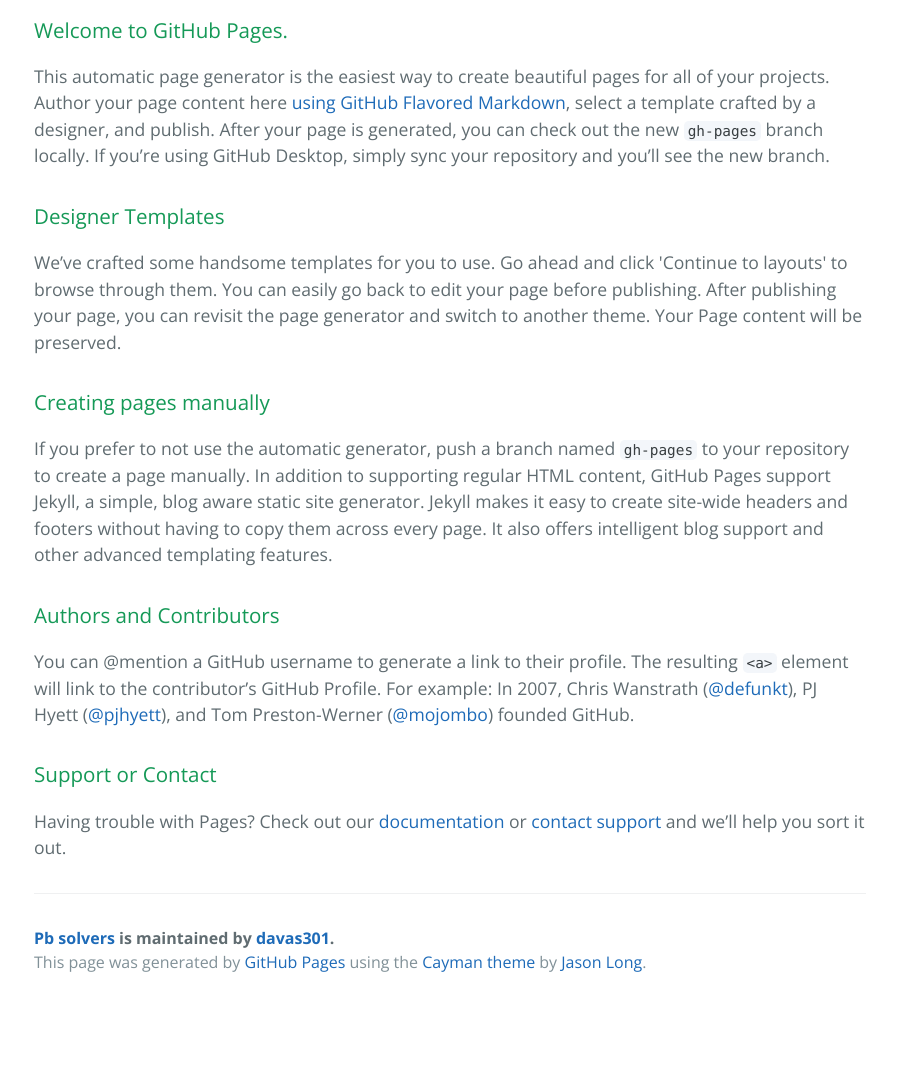
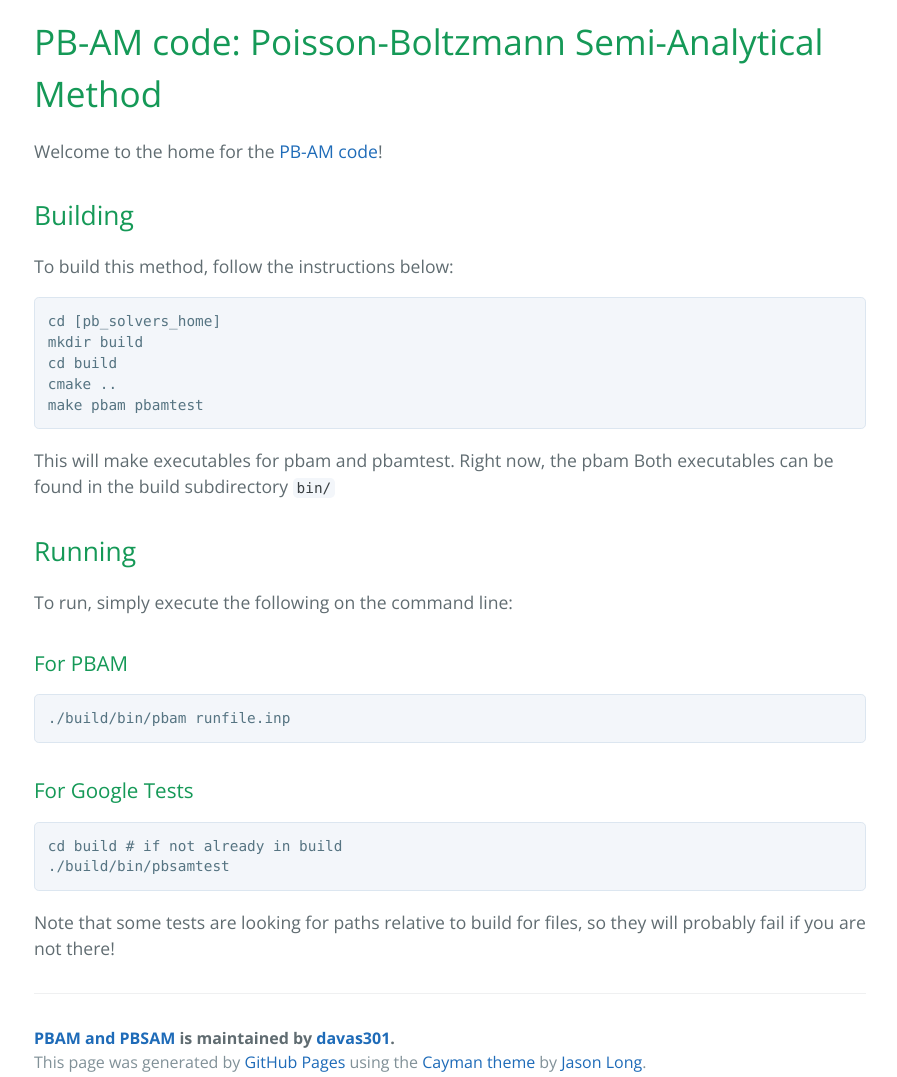
Before and after one commit to dhbrookes/pb_solvers, a plain HTML site: page index.html in a window 1280 px wide. Shown: the part 400-1477 px from the top of the page, without its empty margins (190-1087 px from the left). Before the commit the page ends 1406 px from the top, so only its background shows below. Drawn offline with nearby package versions, Linux system fonts and the light colour scheme.

Commit message:
Create gh-pages branch via GitHub

```diff
--- a/index.html
+++ b/index.html
@@ -2,7 +2,7 @@
 <html lang="en-us">
   <head>
     <meta charset="UTF-8">
-    <title>Pb solvers by davas301</title>
+    <title>PBAM and PBSAM by davas301</title>
     <meta name="viewport" content="width=device-width, initial-scale=1">
     <link rel="stylesheet" type="text/css" href="stylesheets/normalize.css" media="screen">
     <link href='https://fonts.googleapis.com/css?family=Open+Sans:400,700' rel='stylesheet' type='text/css'>
@@ -11,7 +11,7 @@
   </head>
   <body>
     <section class="page-header">
-      <h1 class="project-name">Pb solvers</h1>
+      <h1 class="project-name">PBAM and PBSAM</h1>
       <h2 class="project-tagline">Analytic and Semi-Analytic solvers for Poisson-Boltzmann equations</h2>
       <a href="https://github.com/davas301/pb_solvers" class="btn">View on GitHub</a>
       <a href="https://github.com/davas301/pb_solvers/zipball/master" class="btn">Download .zip</a>
@@ -19,33 +19,49 @@
     </section>
 
     <section class="main-content">
-      <h3>
-<a id="welcome-to-github-pages" class="anchor" href="#welcome-to-github-pages" aria-hidden="true"><span aria-hidden="true" class="octicon octicon-link"></span></a>Welcome to GitHub Pages.</h3>
+      <h1>
+<a id="pb-am-code-poisson-boltzmann-semi-analytical-method" class="anchor" href="#pb-am-code-poisson-boltzmann-semi-analytical-method" aria-hidden="true"><span aria-hidden="true" class="octicon octicon-link"></span></a>PB-AM code: Poisson-Boltzmann Semi-Analytical Method</h1>
 
-<p>This automatic page generator is the easiest way to create beautiful pages for all of your projects. Author your page content here <a href="https://guides.github.com/features/mastering-markdown/">using GitHub Flavored Markdown</a>, select a template crafted by a designer, and publish. After your page is generated, you can check out the new <code>gh-pages</code> branch locally. If you’re using GitHub Desktop, simply sync your repository and you’ll see the new branch.</p>
+<p>Welcome to the home for the <a href="https://github.com/davas301/pb_solvers">PB-AM code</a>!</p>
+
+<h2>
+<a id="building" class="anchor" href="#building" aria-hidden="true"><span aria-hidden="true" class="octicon octicon-link"></span></a>Building</h2>
+
+<p>To build this method, follow the instructions below:</p>
+
+<pre><code>cd [pb_solvers_home]
+mkdir build
+cd build
+cmake ..
+make pbam pbamtest
+</code></pre>
+
+<p>This will make executables for pbam and pbamtest. Right now, the pbam
+Both executables can be found in the build subdirectory <code>bin/</code></p>
+
+<h2>
+<a id="running" class="anchor" href="#running" aria-hidden="true"><span aria-hidden="true" class="octicon octicon-link"></span></a>Running</h2>
+
+<p>To run, simply execute the following on the command line:</p>
 
 <h3>
-<a id="designer-templates" class="anchor" href="#designer-templates" aria-hidden="true"><span aria-hidden="true" class="octicon octicon-link"></span></a>Designer Templates</h3>
+<a id="for-pbam" class="anchor" href="#for-pbam" aria-hidden="true"><span aria-hidden="true" class="octicon octicon-link"></span></a>For PBAM</h3>
 
-<p>We’ve crafted some handsome templates for you to use. Go ahead and click 'Continue to layouts' to browse through them. You can easily go back to edit your page before publishing. After publishing your page, you can revisit the page generator and switch to another theme. Your Page content will be preserved.</p>
+<pre><code>./build/bin/pbam runfile.inp
+</code></pre>
 
 <h3>
-<a id="creating-pages-manually" class="anchor" href="#creating-pages-manually" aria-hidden="true"><span aria-hidden="true" class="octicon octicon-link"></span></a>Creating pages manually</h3>
+<a id="for-google-tests" class="anchor" href="#for-google-tests" aria-hidden="true"><span aria-hidden="true" class="octicon octicon-link"></span></a>For Google Tests</h3>
 
-<p>If you prefer to not use the automatic generator, push a branch named <code>gh-pages</code> to your repository to create a page manually. In addition to supporting regular HTML content, GitHub Pages support Jekyll, a simple, blog aware static site generator. Jekyll makes it easy to create site-wide headers and footers without having to copy them across every page. It also offers intelligent blog support and other advanced templating features.</p>
+<pre><code>cd build # if not already in build
+./build/bin/pbsamtest
+</code></pre>
 
-<h3>
-<a id="authors-and-contributors" class="anchor" href="#authors-and-contributors" aria-hidden="true"><span aria-hidden="true" class="octicon octicon-link"></span></a>Authors and Contributors</h3>
-
-<p>You can @mention a GitHub username to generate a link to their profile. The resulting <code>&lt;a&gt;</code> element will link to the contributor’s GitHub Profile. For example: In 2007, Chris Wanstrath (<a href="https://github.com/defunkt" class="user-mention">@defunkt</a>), PJ Hyett (<a href="https://github.com/pjhyett" class="user-mention">@pjhyett</a>), and Tom Preston-Werner (<a href="https://github.com/mojombo" class="user-mention">@mojombo</a>) founded GitHub.</p>
-
-<h3>
-<a id="support-or-contact" class="anchor" href="#support-or-contact" aria-hidden="true"><span aria-hidden="true" class="octicon octicon-link"></span></a>Support or Contact</h3>
-
-<p>Having trouble with Pages? Check out our <a href="https://help.github.com/pages">documentation</a> or <a href="https://github.com/contact">contact support</a> and we’ll help you sort it out.</p>
+<p>Note that some tests are looking for paths relative to build for files,
+so they will probably fail if you are not there!</p>
 
       <footer class="site-footer">
-        <span class="site-footer-owner"><a href="https://github.com/davas301/pb_solvers">Pb solvers</a> is maintained by <a href="https://github.com/davas301">davas301</a>.</span>
+        <span class="site-footer-owner"><a href="https://github.com/davas301/pb_solvers">PBAM and PBSAM</a> is maintained by <a href="https://github.com/davas301">davas301</a>.</span>
 
         <span class="site-footer-credits">This page was generated by <a href="https://pages.github.com">GitHub Pages</a> using the <a href="https://github.com/jasonlong/cayman-theme">Cayman theme</a> by <a href="https://twitter.com/jasonlong">Jason Long</a>.</span>
       </footer>
```
Also changed, not shown: params.json (+2 -2 lines).
